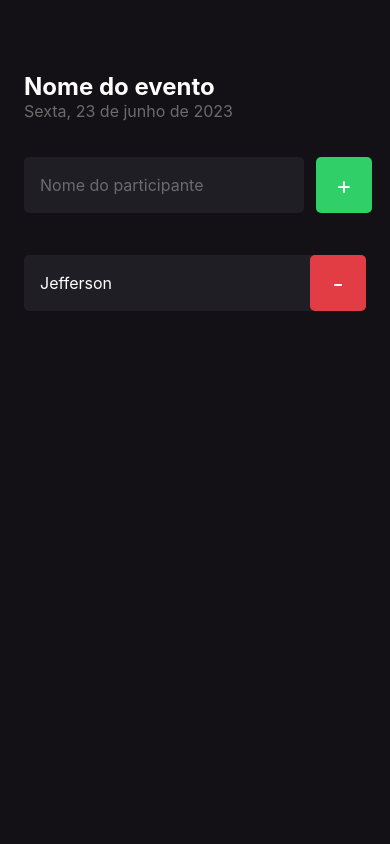
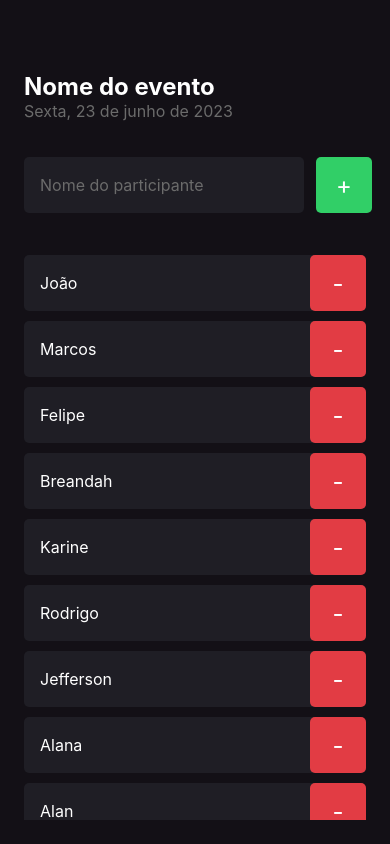
Before and after one commit to jefflennon1/imHereApp, a React Native app: screen / in a window 390 px wide. Built offline with nearby package versions, Linux system fonts and the light colour scheme.

Commit message:
Add Scrowview

```diff
--- a/src/screens/Home/index.tsx
+++ b/src/screens/Home/index.tsx
@@ -1,9 +1,12 @@
 import { ReactElement } from 'react'
-import { Text, View, TextInput, TouchableOpacity } from 'react-native'
+import { Text, View, TextInput, TouchableOpacity, ScrollView } from 'react-native'
 import { styles } from './styles'
 import { Participant } from '../components/Participant'
 
 export default function Home(): ReactElement {
+  const participants = ['João', 'Marcos', 'Felipe',
+    'Breandah', 'Karine', 'Rodrigo', 'Jefferson', 'Alana', 'Alan', 'kelvin'
+    , 'Luana', 'Mayky']
 
   function handleParticipantAdd() {
     console.log('On add participant!')
@@ -37,8 +40,16 @@ export default function Home(): ReactElement {
           </Text>
         </TouchableOpacity>
       </View>
-
-      <Participant name="Jefferson" onRemove={() => handleParticipantRemove('joão')} />
+      <ScrollView showsVerticalScrollIndicator={false}>
+        {
+          participants.map(participant => (
+            <Participant
+              name={participant}
+              onRemove={() => handleParticipantRemove(participant)}
+              key={participant} />
+          ))
+        }
+      </ScrollView>
     </View>
   )
 
```
